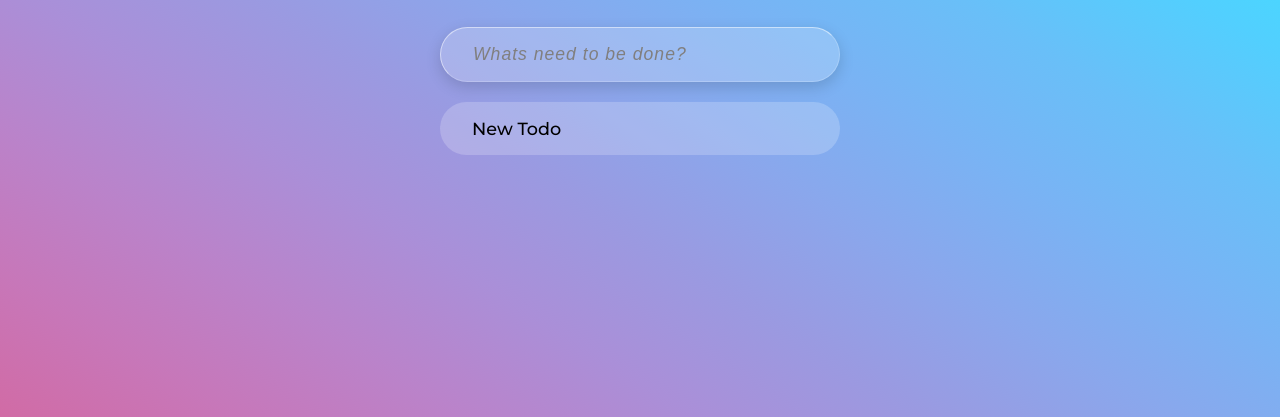
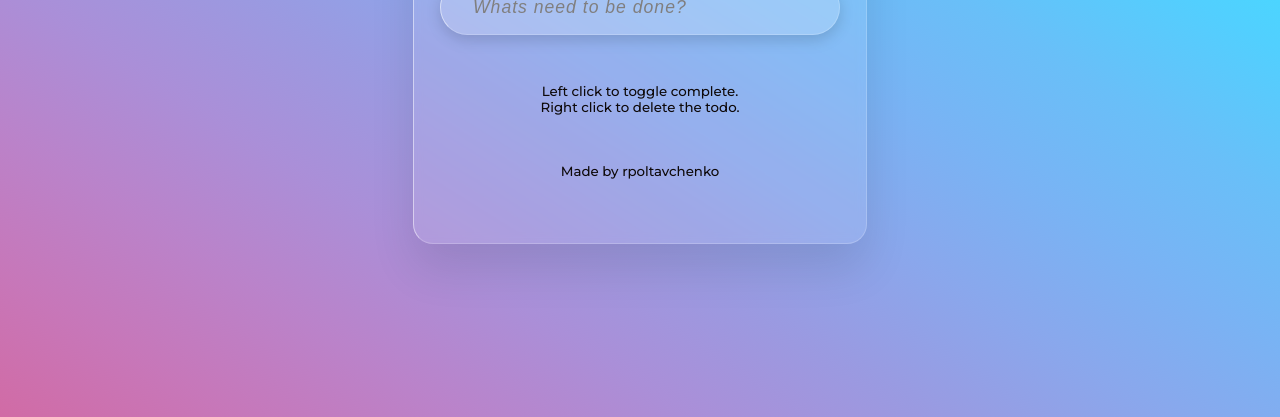
Before and after one commit to rpoltavchenko/REPO, a plain HTML site: page TODO LIST/todo.html in a window 1280 px wide. Shown: the part 383-800 px from the top of the page. Drawn offline with Linux system fonts and the light colour scheme.

Commit message:
Update todo.html

```diff
--- a/TODO LIST/todo.html
+++ b/TODO LIST/todo.html
@@ -4,24 +4,27 @@
     <meta charset="UTF-8">
     <meta http-equiv="X-UA-Compatible" content="IE=edge">
     <meta name="viewport" content="width=device-width, initial-scale=1.0">
-    <title>TODO list</title>
+    <title>ToDo app</title>
     <link rel="stylesheet" href="todo.css">
     <script src="todo.js" defer></script>
 </head>
 <body>
-  <div id="container">
+  <div class = "container" id="container">
       <h1>todos</h1>
    <form id="form">
        <input
             type="text"
             id="input"
             class="input"
+            autocomplete="off"
             placeholder="Whats need to be done?"
             />
-            <ul class = 'todos'>
-                <li>New Todo</li>
-            </ul>
+    <ul class = 'todos' id ='todos'></ul>
    </form>
+   <small
+   >Left click to toggle complete. <br />Right click to delete the
+todo.</small>
+<small class='rights'>Made by rpoltavchenko</small>
 </div>
 </body>
 </html>
```
